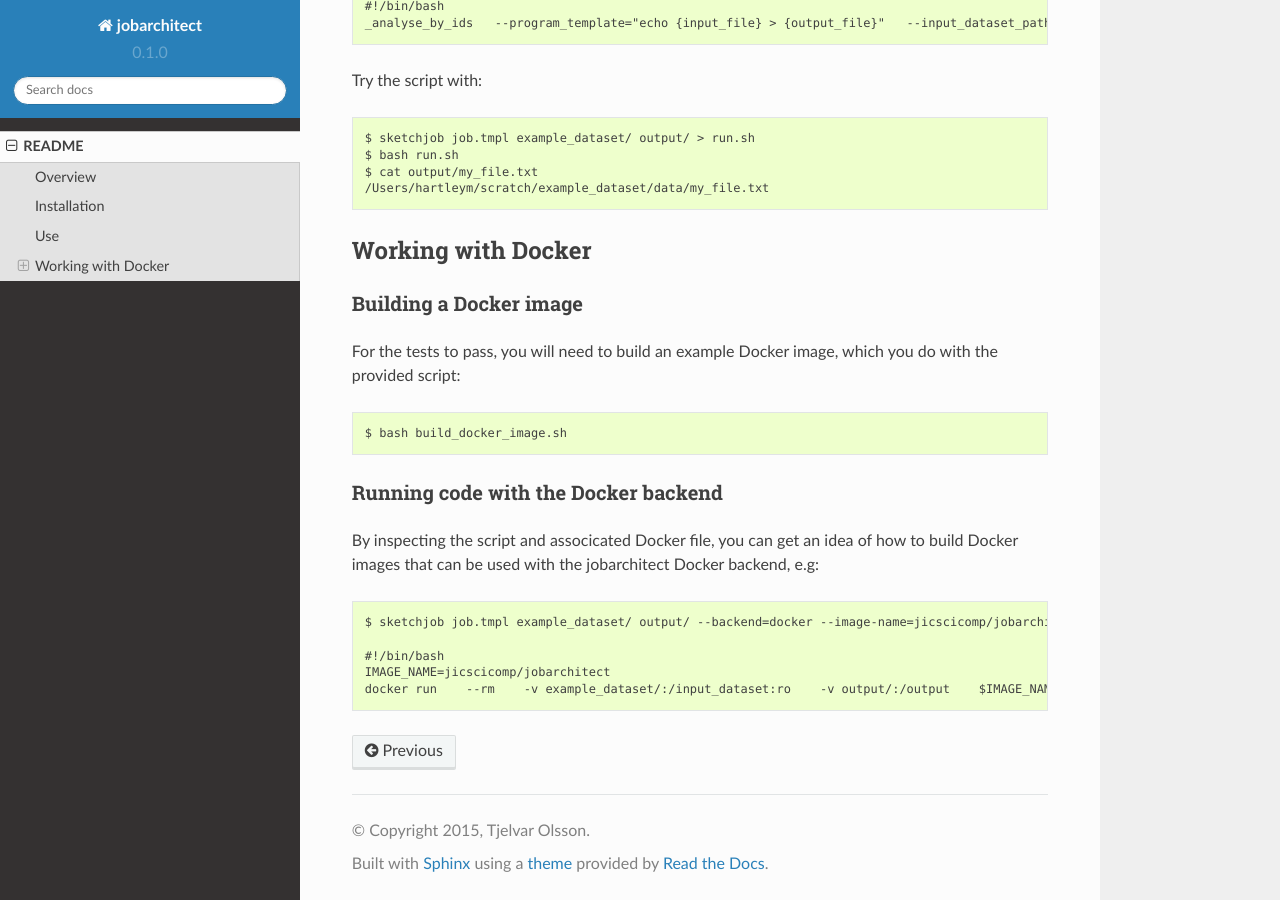
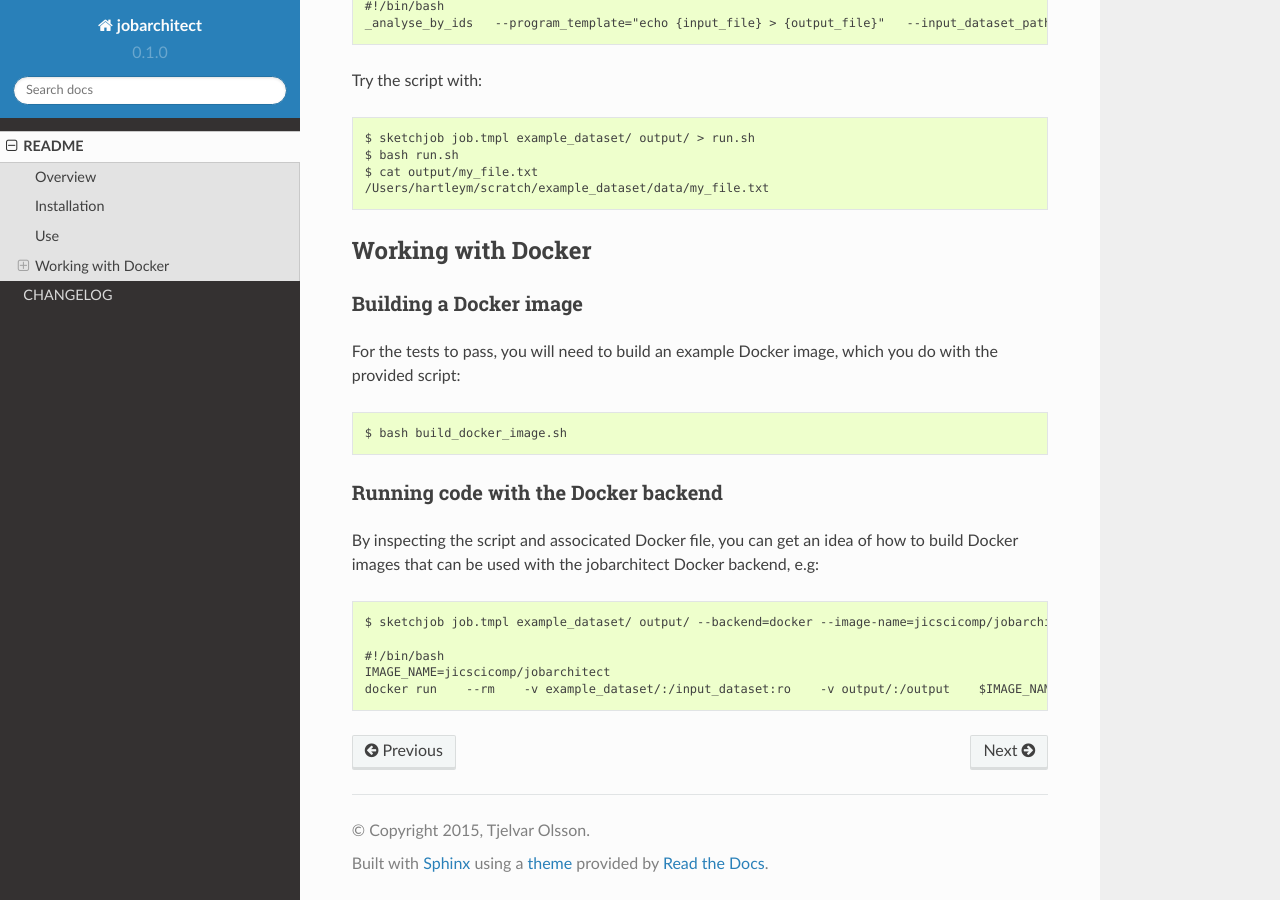
Before and after one commit to JIC-CSB/jobarchitect, a Sphinx documentation site: the page built from docs/source/README.rst, in a window 1280 px wide and 900 px high, scrolled down 1056 px. Built offline with Sphinx 7.4.7 and the Read the Docs theme 2.0.0, drawn with Linux system fonts in a browser that asks for light colours.

Commit message:
Include change log in docs

```diff
--- /dev/null
+++ b/docs/source/CHANGELOG.rst
@@ -0,0 +1 @@
+.. include:: ../../CHANGELOG.rst
--- a/docs/source/index.rst
+++ b/docs/source/index.rst
@@ -8,3 +8,4 @@ Content
    :maxdepth: 2
 
    README
+   CHANGELOG
```
